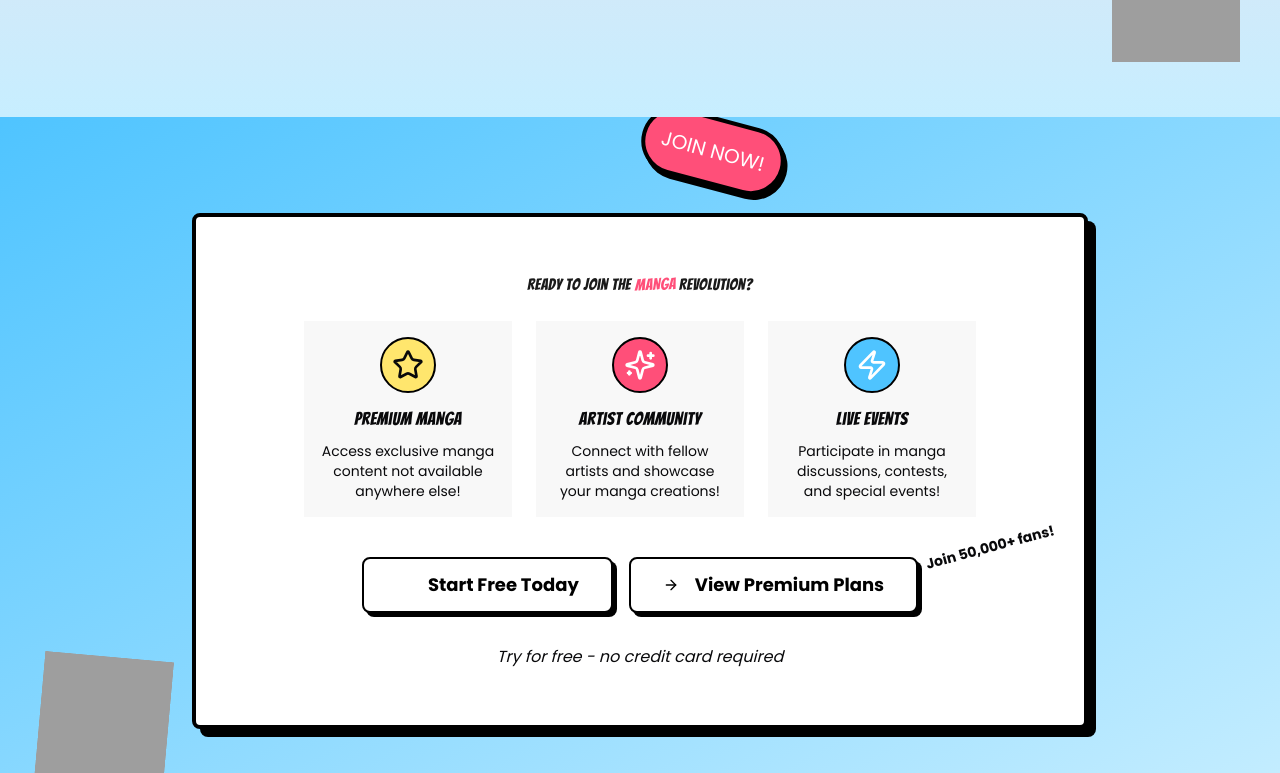
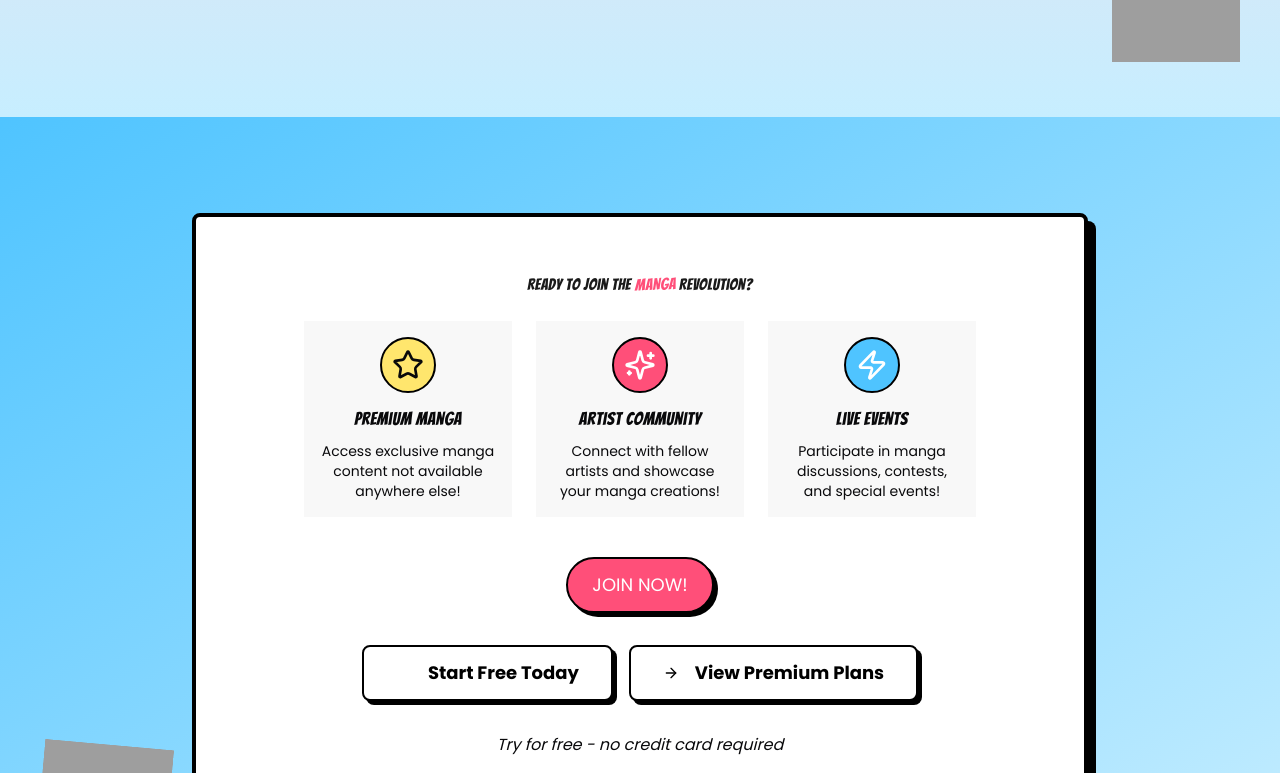
Before and after one commit to itsanishjain/social-splash-design, a React (Vite) app: page / in a window 1280 px wide. Shown: the part 687-1460 px from the top of the page. Built offline with nearby package versions, Linux system fonts and the light colour scheme; grey boxes are pictures that could not be loaded; a web font is replaced by a local one.

Commit message:
Refactor: Improve button layout
Adjust button positioning for better design.

```diff
--- a/src/components/CTA.tsx
+++ b/src/components/CTA.tsx
@@ -1,3 +1,4 @@
+
 import React from "react";
 import { motion } from "framer-motion";
 import { Button } from "@/components/ui/button";
@@ -17,18 +18,6 @@ const CTA = () => {
           : "bg-gradient-to-br from-[#4FC4FF] to-[#C7EEFF]"
       }`}
     >
-      {/* Manga style decorative elements */}
-      <motion.div
-        className={`absolute top-0 left-1/2 transform -translate-x-1/2 -translate-y-1/2 starburst ${
-          darkMode ? "bg-[#8B5CF6]" : "bg-[#FF4F79]"
-        } text-white p-4 rounded-full border-4 border-black z-20 font-manga-accent text-xl shadow-[4px_4px_0px_#000] dark:shadow-[4px_4px_0px_#111827]`}
-        initial={{ scale: 0, rotate: 0 }}
-        animate={{ scale: 1, rotate: 15 }}
-        transition={{ duration: 0.5, delay: 0.3 }}
-      >
-        JOIN NOW!
-      </motion.div>
-
       <div className="absolute inset-0 dot-pattern opacity-30"></div>
       <div className="absolute bottom-0 left-0 w-full h-40 speed-lines transform rotate-45 opacity-20"></div>
 
@@ -145,30 +134,35 @@ const CTA = () => {
             </div>
           </motion.div>
 
-          <div className="relative">
+          {/* Call to Action buttons - centered and well-positioned */}
           <motion.div
-              className="absolute -top-8 -right-10 rotate-[-15deg]"
-              initial={{ opacity: 0 }}
-              animate={{ opacity: 1 }}
-              transition={{ delay: 0.7, duration: 0.3 }}
+            className="mt-10"
+            initial={{ opacity: 0, y: 10 }}
+            animate={{ opacity: 1, y: 0 }}
+            transition={{ delay: 0.6, duration: 0.4 }}
           >
-              <div className={`speech-bubble p-3 ${
-                darkMode ? "bg-gray-700 border-gray-600" : ""
-              }`}>
-                <p className="text-sm font-bold font-manga-accent">
-                  Join 50,000+ fans!
-                </p>
+            <div className="max-w-md mx-auto">
+              <div className="text-center mb-8">
+                <motion.div
+                  className={`inline-block py-3 px-6 rounded-full ${
+                    darkMode ? "bg-[#8B5CF6]" : "bg-[#FF4F79]"
+                  } text-white font-manga-accent text-lg border-2 border-black shadow-[4px_4px_0px_#000] dark:shadow-[4px_4px_0px_#111827]`}
+                  whileHover={{ y: -3 }}
+                  whileTap={{ y: 0 }}
+                >
+                  JOIN NOW!
+                </motion.div>
               </div>
-            </motion.div>
 
               <div className="flex flex-col sm:flex-row gap-4 justify-center">
                 <motion.div
                   whileHover={{ scale: 1.05 }}
                   whileTap={{ scale: 0.95 }}
+                  className="w-full sm:w-auto"
                 >
                   <Button
                     size="lg"
-                  className="manga-button bg-[#FF4F79] hover:bg-[#FF4F79] text-white border-black text-lg h-14 font-manga-accent"
+                    className="manga-button bg-[#FF4F79] hover:bg-[#FF4F79] text-white border-black text-lg h-14 font-manga-accent w-full sm:w-auto"
                     asChild
                   >
                     <Link to="/feed">
@@ -181,11 +175,12 @@ const CTA = () => {
                 <motion.div
                   whileHover={{ scale: 1.05 }}
                   whileTap={{ scale: 0.95 }}
+                  className="w-full sm:w-auto"
                 >
                   <Button
                     size="lg"
                     variant="outline"
-                  className="manga-button bg-[#FFE66D] hover:bg-[#FFE66D] text-black border-black text-lg h-14 font-manga-accent"
+                    className="manga-button bg-[#FFE66D] hover:bg-[#FFE66D] text-black border-black text-lg h-14 font-manga-accent w-full sm:w-auto"
                   >
                     <ArrowRight className="w-5 h-5 mr-2 text-black" />
                     View Premium Plans
@@ -193,6 +188,7 @@ const CTA = () => {
                 </motion.div>
               </div>
             </div>
+          </motion.div>
 
           <motion.div
             className="mt-8 flex items-center justify-center gap-2"
```
Lines whose indentation alone changed are shown as unchanged.
